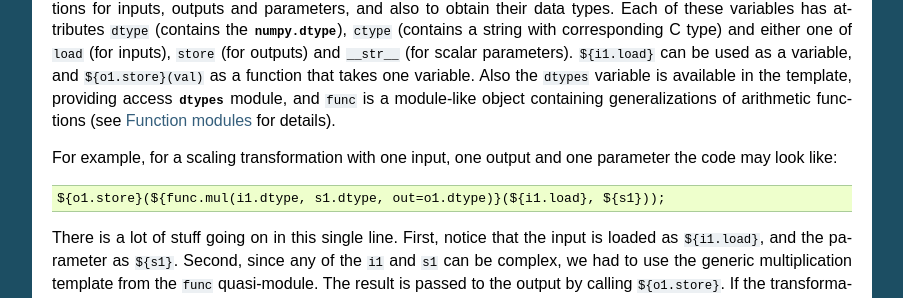
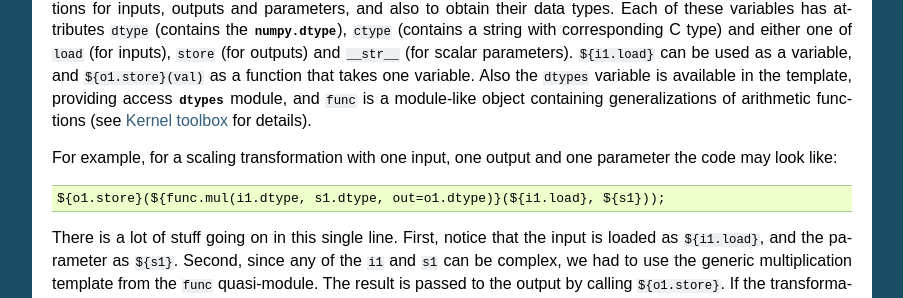
Before and after one commit to fjarri/reikna, a Sphinx documentation site: the page built from doc/source/tutorial-advanced.rst, in a window 1280 px wide and 900 px high, scrolled down 805 px. Shown: the part 148-446 px from the top of the window, without its empty margins (198-1101 px from the left). Built offline with Sphinx 7.4.7, drawn with Linux system fonts in a browser that asks for light colours.

Commit message:
doc/cluda: fixed label position

```diff
--- a/doc/source/api/cluda.rst
+++ b/doc/source/api/cluda.rst
@@ -280,14 +280,15 @@ It takes a list of dependencies as an optional parameter which gives the allocat
 
 .. autoclass:: ZeroOffsetManager
 
-.. _cluda-kernel-toolbox:
-
 
 Function modules
 ----------------
 
 .. automodule :: reikna.cluda.functions
     :members:
+
+
+.. _cluda-kernel-toolbox:
 
 Kernel toolbox
 --------------
```
